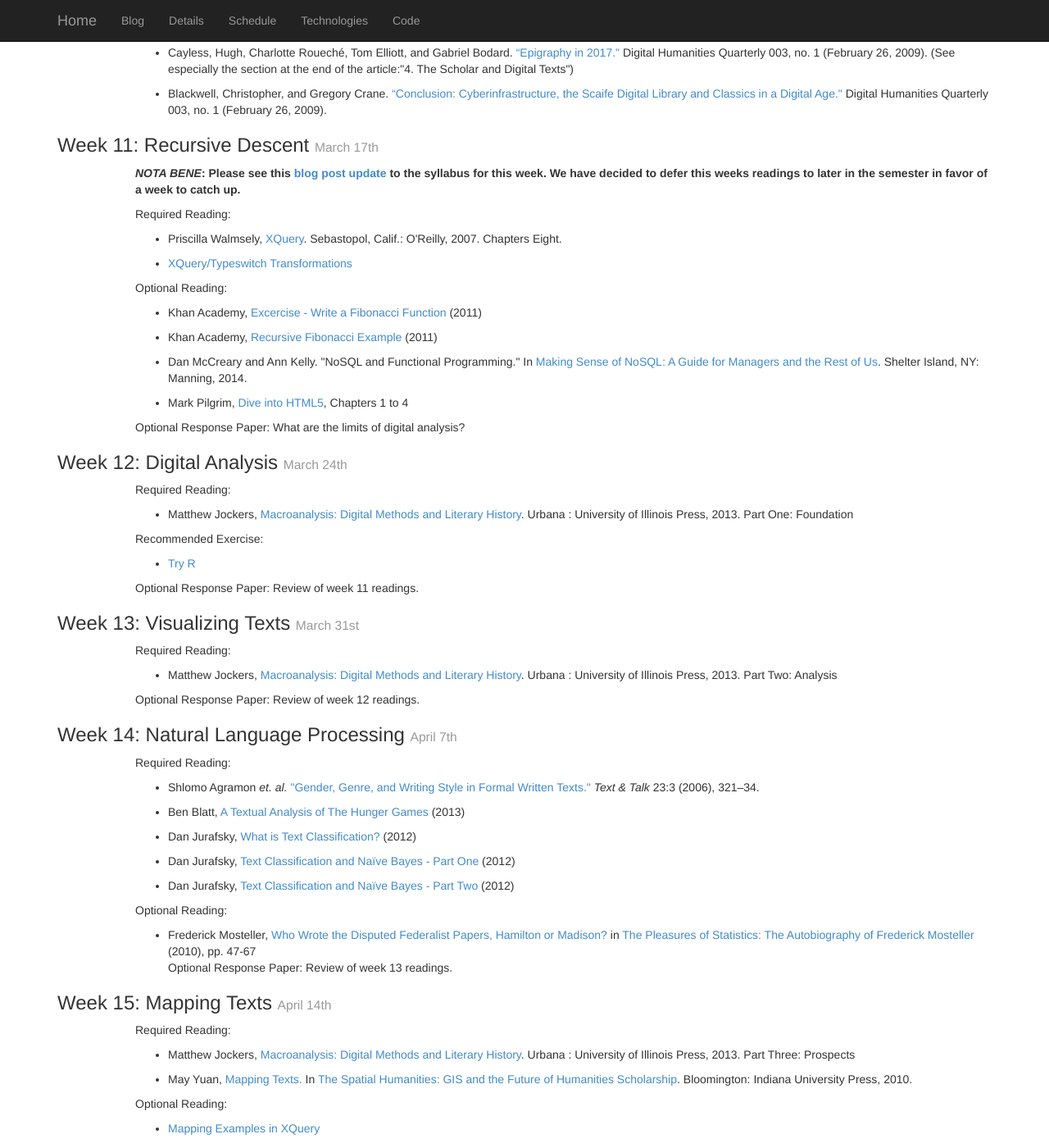
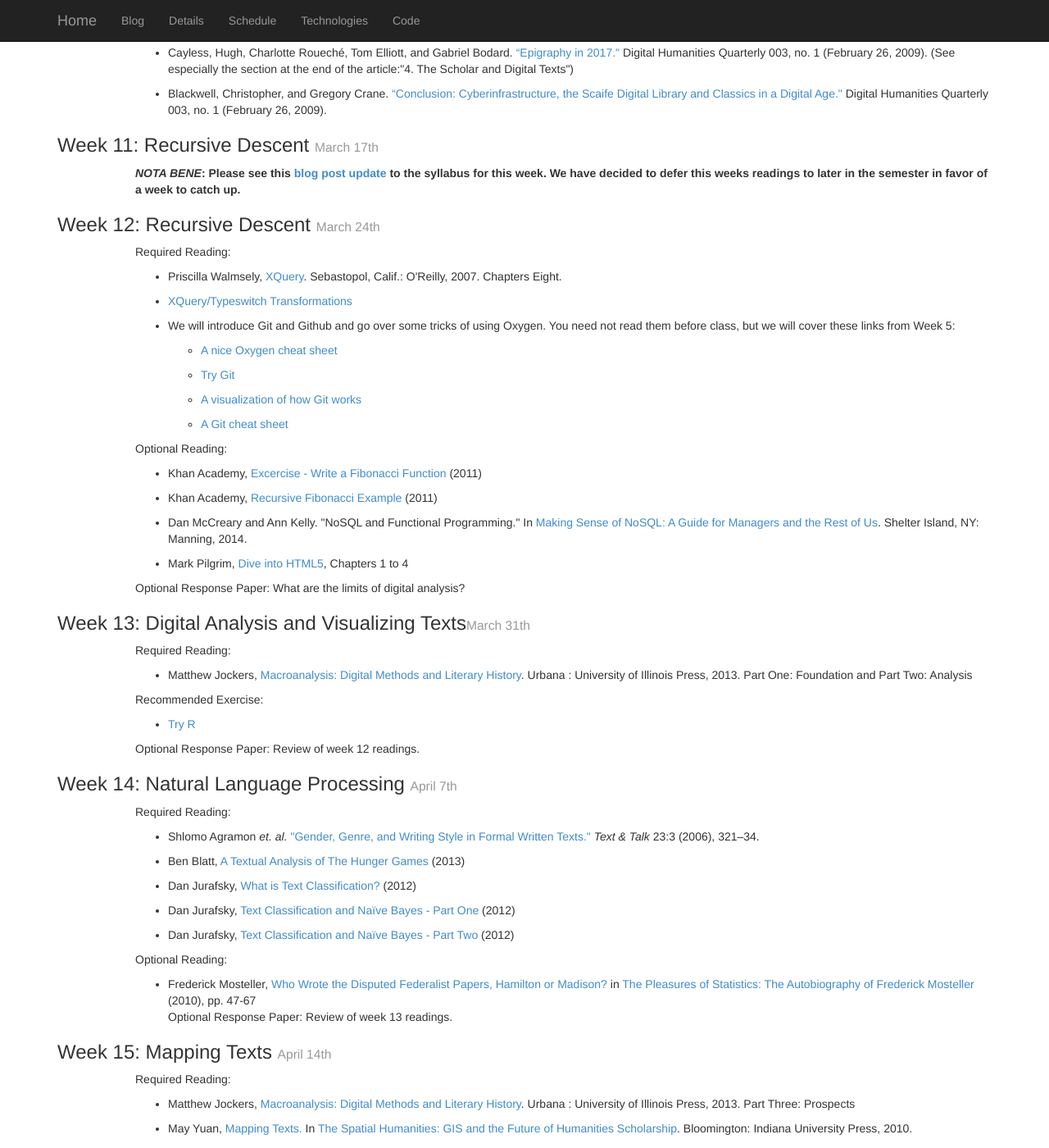
Before and after one commit to Ramona2020/paralipomena.github.io, a Jekyll site: the page built from schedule/index.html, in a window 1280 px wide and 1400 px high, scrolled down 2783 px. Shown: the whole window at 82% size. Built offline with Jekyll 4.4.1, drawn with Linux system fonts in a browser that asks for light colours; Markdown is read by kramdown in place of the engine named in the settings.

Commit message:
Edited weeks 12 and 13

```diff
--- a/schedule/index.html
+++ b/schedule/index.html
@@ -207,12 +207,22 @@ Detailed introduction to TEI (DM)-->
     <h3>Week 11: Recursive Descent <small>March 17th</small></h3>
     <div class="col-md-offset-1">
     <p><strong><em>NOTA BENE</em>: Please see this <a href="http://paralipomena.com/blog/2014/03/16/update-to-syllabus.html">blog post update</a> to the syllabus for this week. We have decided to defer this weeks readings to later in the semester in favor of a week to catch up.</strong></p>
+    </div>
+        <h3>Week 12: Recursive Descent <small>March 24th</small></h3>
+    <div class="col-md-offset-1">
         <p>Required Reading:</p>
         <ul>
             <li><p>Priscilla Walmsely, <a href="http://www.worldcat.org/oclc/164804113">XQuery</a>.
                     Sebastopol, Calif.: O&#39;Reilly, 2007. Chapters Eight.</p></li>
             <li><p><a href="https://en.wikibooks.org/wiki/XQuery/Typeswitch_Transformations"
                         >XQuery/Typeswitch Transformations</a></p></li>
+        <li><p>We will introduce Git and Github and go over some tricks of using Oxygen. You need not read them before class, but we will cover these links from Week 5:</p></li>
+    <ul>
+        <li><p><a href="http://introtei.pbworks.com/w/file/55725507/TEI%20crib%20sheets%20%28courtesy%20of%20WWP%29.pdf">A nice Oxygen cheat sheet</a></p></li>
+        <li><p><a href="http://try.github.io/">Try Git</a></p></li>
+        <li><p><a href="http://ndpsoftware.com/git-cheatsheet.html">A visualization of how Git works</a></p></li>
+        <li><p><a href="http://www.git-tower.com/blog/git-cheat-sheet-detail/">A Git cheat sheet</a></p></li>
+    </ul>
         </ul>
         <p>Optional Reading:</p>
         <ul>
@@ -227,29 +237,19 @@ Detailed introduction to TEI (DM)-->
         </ul>
                         <p>Optional Response Paper: What are the limits of digital analysis?</p>
     </div>
-    <h3>Week 12: Digital Analysis <small>March 24th</small></h3>
+    <h3>Week 13: Digital Analysis and Visualizing Texts<small>March 31th</small></h3>
     <div class="col-md-offset-1">
         <p>Required Reading:</p>
         <ul>
             <li>Matthew Jockers, <a href="http://site.ebrary.com/lib/vanderbilt/docDetail.action?docID=10661477">Macroanalysis:
                     Digital Methods and Literary History</a>. Urbana : University of Illinois Press,
-                2013. Part One: Foundation </li>
+                2013. Part One: Foundation and Part Two: Analysis </li>
         </ul>
         <p>Recommended Exercise:</p>
         <ul>
             <li><a href="http://tryr.codeschool.com/">Try R</a></li>
         </ul>
-                                <p>Optional Response Paper: Review of week 11 readings.</p>
-    </div>
-    <h3>Week 13: Visualizing Texts <small>March 31st</small></h3>
-    <div class="col-md-offset-1">
-        <p>Required Reading:</p>
-        <ul>
-            <li>Matthew Jockers, <a href="http://site.ebrary.com/lib/vanderbilt/docDetail.action?docID=10661477">Macroanalysis:
-                    Digital Methods and Literary History</a>. Urbana : University of Illinois Press,
-                2013. Part Two: Analysis </li>
-        </ul>
-                                        <p>Optional Response Paper: Review of week 12 readings.</p>
+                                <p>Optional Response Paper: Review of week 12 readings.</p>
     </div>
     <h3>Week 14: Natural Language Processing <small>April 7th</small></h3>
     <div class="col-md-offset-1">
```
